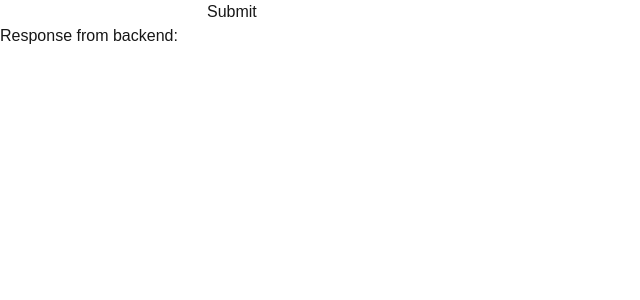
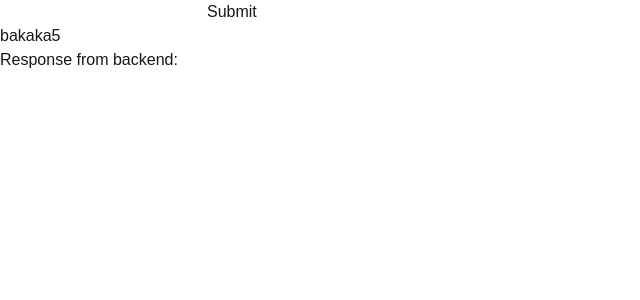
Before and after one commit to TaDavid7/webcrawler, a Next.js app in the folder next-frontend/: page /hello in a window 1280 px wide. Shown: the top 300 px of the page, without its empty margins (0-640 px from the left). Built offline with nearby package versions, Linux system fonts and the light colour scheme; no server answers.

Commit message:
Added Component

```diff
--- /dev/null
+++ b/next-frontend/src/app/components/danny.tsx
@@ -0,0 +1,20 @@
+import {useEffect, useState} from 'react';
+
+export interface Props{
+    name: string;
+    age: string;
+}
+const Danny: React.FC<Props> = ({name, age}) => {
+    const [button, setButton] = ("");
+    return (
+
+       <div>
+        <button
+
+        ></button>
+            {name}
+            {age}
+       </div>
+    );
+}
+export default Danny;
--- a/next-frontend/src/app/hello/page.tsx
+++ b/next-frontend/src/app/hello/page.tsx
@@ -1,5 +1,6 @@
 "use client";
 import {useEffect, useState} from 'react';
+import Danny from "../components/danny";
 
 export default function Hello(){
     const [message, setMessage] = useState('');
@@ -35,6 +36,10 @@ export default function Hello(){
                 </input>
                 <input type = "submit" value = "Submit"></input>
 
+                <Danny
+                    name = "bakaka"
+                    age = "5"
+                />
             </form>
 
             <p>Response from backend:</p>
```
